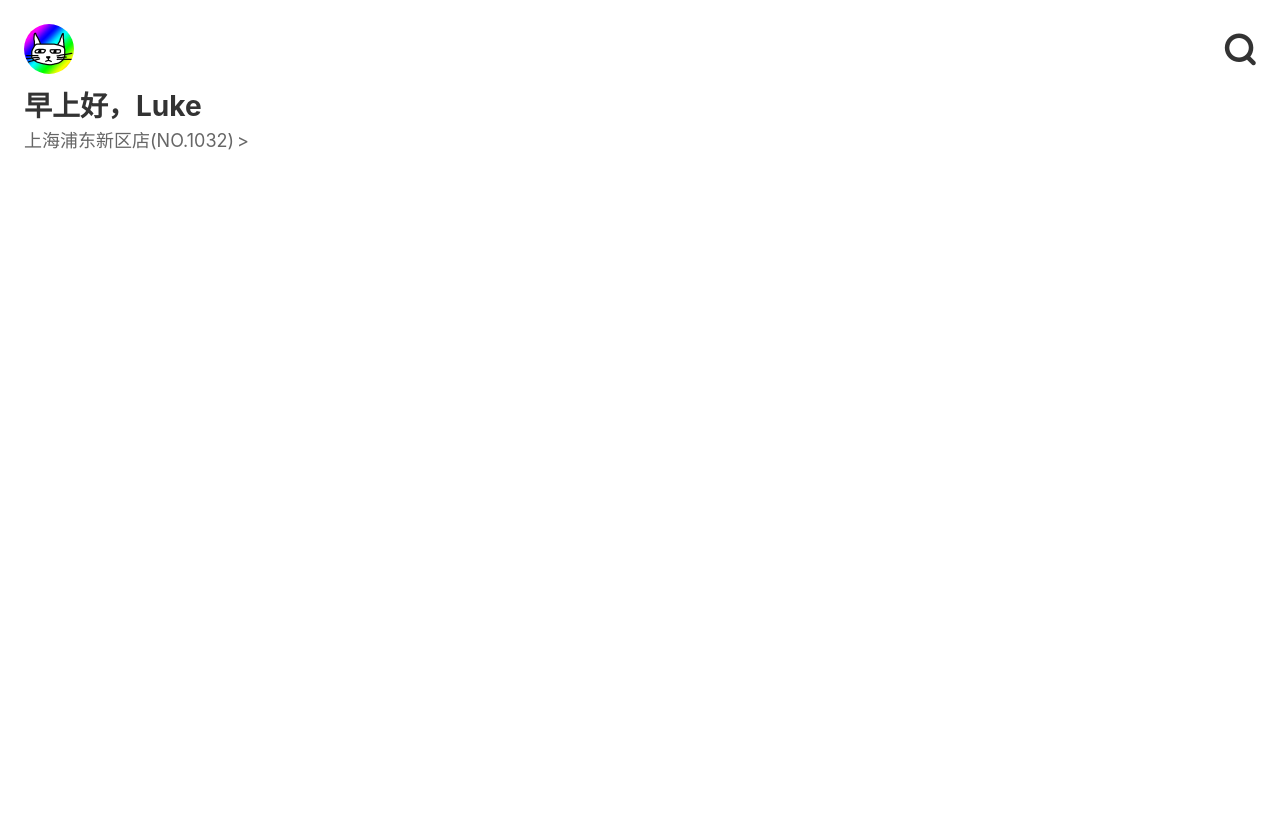
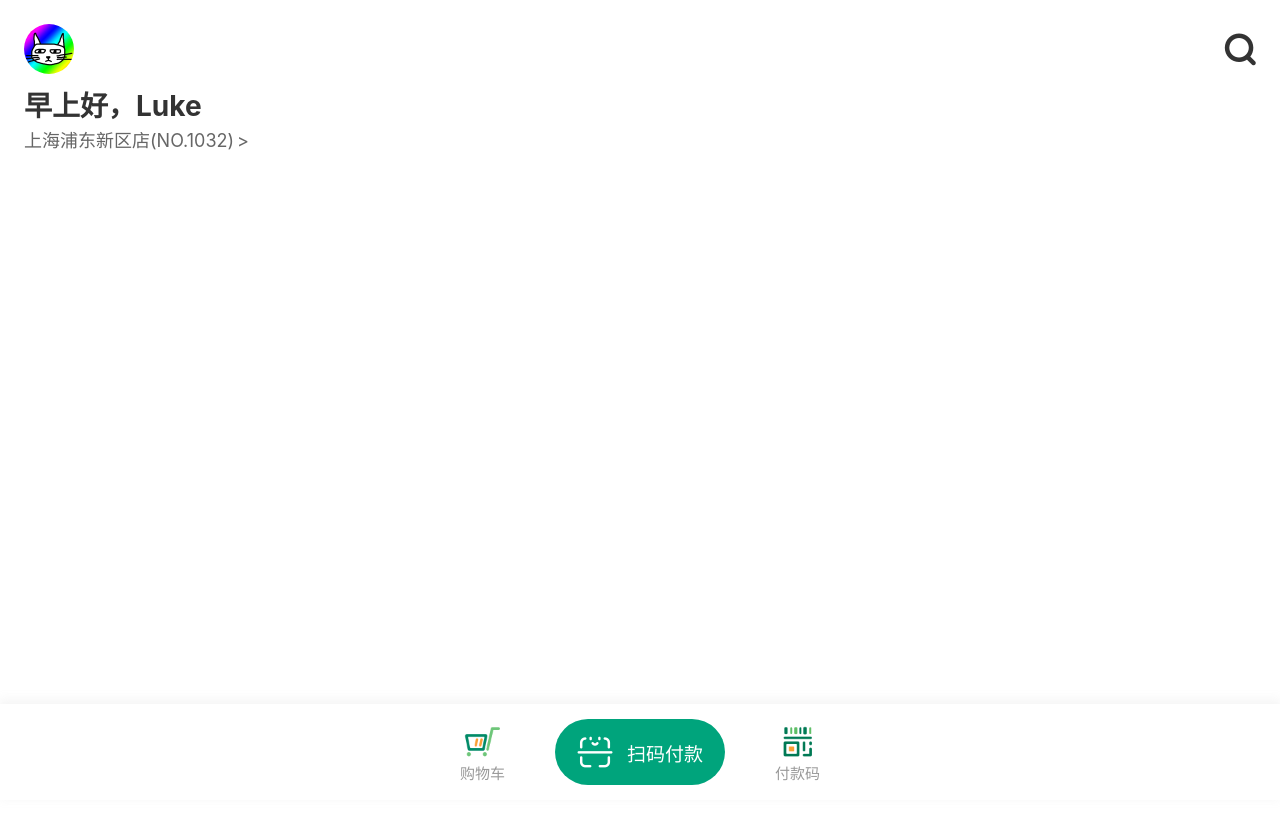
Before and after one commit to asahiP/7-eleven, a React app: page / in a window 1280 px wide. Shown: the top 824 px of the page. Built offline with nearby package versions, Linux system fonts and the light colour scheme.

Commit message:
- 完成：页面<Home>子组件<TapBar>

```diff
--- a/pages/Home/Home.scss
+++ b/pages/Home/Home.scss
@@ -1,14 +1,15 @@
 @import '~@/variables.scss';
 @import './Sticky.scss';
+@import './TapBar.scss';
 
 .home {
 
   &__search-wapper {
     position: fixed;
-    top: $offset + 7;
-    right: $offset;
+    top: $sticky__offset + 7;
+    right: $sticky__offset;
 
-    font-size: 32px;
+    font-size: $icon-size-main;
     font-weight: 600;
     color: $font-color-main;
     text-decoration: none;
--- a/pages/Home/Home.tsx
+++ b/pages/Home/Home.tsx
@@ -1,9 +1,10 @@
 import React, { useState, useEffect } from 'react'
 import { Link } from 'react-router-dom'
+import { throttle } from '@/utils'
+
 import './Home.scss'
 import Sticky from './Sticky'
-import { throttle } from '@/utils'
-
+import TabBar from './TapBar'
 
 export default function Home (): JSX.Element {
   const [scrollTop, setScrollTop] = useState(0)
@@ -19,6 +20,7 @@ export default function Home (): JSX.Element {
       <Sticky scrollTop={scrollTop}/>
       <Link to="/" className="home__search-wapper"><span className="common__icon common__icon--search"></span></Link>
       <div style={{ height: '1800px' }}></div>
+      <TabBar/>
     </>
   )
 }
--- a/pages/Home/Sticky.scss
+++ b/pages/Home/Sticky.scss
@@ -1,19 +1,17 @@
-@import '~@/variables.scss';
-
-$wapper-height: 160px;
-$offset: 24px;
-$icon-size: 50px;
-$info-size: 28px;
-$location-size: 18px;
-$location-offset-bottom: 10px;
-$info-offset-bottom: $location-size + $location-offset-bottom + 12px;
+$sticky__wapper-height: 160px;
+$sticky__offset: 24px;
+$sticky__icon-size: 50px;
+$sticky__info-size: 28px;
+$sticky__location-size: 18px;
+$sticky__location-offset-bottom: 10px;
+$sticky__info-offset-bottom: $sticky__location-size + $sticky__location-offset-bottom + 12px;
 
 .sticky {
   &__wapper {
     position: fixed;
 
     width: 100%;
-    height: $wapper-height;
+    height: $sticky__wapper-height;
 
     overflow: hidden;
 
@@ -22,7 +20,7 @@ $info-offset-bottom: $location-size + $location-offset-bottom + 12px;
     transition: transform .2s ease-out;
 
     &--is-sticky {
-      transform: translate3d(0, 0 - $icon-size - $offset, 0);
+      transform: translate3d(0, 0 - $sticky__icon-size - $sticky__offset, 0);
 
       & .sticky__user-icon {
         transform: translate3d(0, -20px, 0);
@@ -33,11 +31,11 @@ $info-offset-bottom: $location-size + $location-offset-bottom + 12px;
   &__user {
     &-icon {
       position: absolute;
-      top: $offset;
-      left: $offset;
+      top: $sticky__offset;
+      left: $sticky__offset;
 
-      width: $icon-size;
-      height: $icon-size;
+      width: $sticky__icon-size;
+      height: $sticky__icon-size;
       overflow: hidden;
 
       border-radius: 50%;
@@ -49,20 +47,20 @@ $info-offset-bottom: $location-size + $location-offset-bottom + 12px;
     }
     &-info {
       position: absolute;
-      bottom: $info-offset-bottom;
-      left: $offset;
+      bottom: $sticky__info-offset-bottom;
+      left: $sticky__offset;
 
-      font-size: $info-size;
+      font-size: $sticky__info-size;
       line-height: 1;
       font-weight: 700;
       color: $font-color-main;
     }
     &-location {
       position: absolute;
-      left: $offset;
-      bottom: $location-offset-bottom;
+      left: $sticky__offset;
+      bottom: $sticky__location-offset-bottom;
 
-      font-size: $location-size;
+      font-size: $sticky__location-size;
       line-height: 1;
       color: $font-color-sub;
 
--- /dev/null
+++ b/pages/Home/TapBar.scss
@@ -0,0 +1,75 @@
+$tapbar__scan-width: 170px;
+$tapbar__scan-height: 66px;
+$tapbar__wapper-height: $tapbar__scan-height + 30;
+$tapbar__icon-size: $icon-size-main + 8;
+
+.tapbar {
+  &__wapper {
+    display: flex;
+    flex-direction: row;
+    align-items: center;
+    justify-content: center;
+
+    position: fixed;
+    left: 0;
+    bottom: 0;
+
+    width: 100%;
+    height: $tapbar__wapper-height;
+
+    margin: 0;
+    padding: 0;
+
+    background: white;
+
+    box-shadow: 0 -3px 10px 1px rgba(181, 181, 181, 0.15);
+
+    & li {
+      list-style: none;
+
+      & a {
+        text-decoration: none;
+      }
+    }
+  }
+
+  &__icon {
+    width: $tapbar__icon-size;
+    height: $tapbar__icon-size;
+
+    margin: auto;
+  }
+
+  &__info {
+    font-size: 15px;
+    color: $font-color-placeholder;
+  }
+
+  &__scan {
+    display: flex;
+    align-items: center;
+
+    width: $tapbar__scan-width;
+    height: $tapbar__scan-height;
+
+    margin: 0 50px;
+    padding: 15px 20px;
+
+    border-radius: $tapbar__scan-height;
+
+    color: white;
+    background: $theme-green;
+
+    box-sizing: border-box;
+    &-icon {
+      font-size: $tapbar__icon-size;
+      font-weight: 500;
+    }
+    &-info {
+      display: block;
+
+      margin-left: 12px;
+      font-size: 19px;
+    }
+  }
+}
--- /dev/null
+++ b/pages/Home/TapBar.tsx
@@ -0,0 +1,36 @@
+import React from 'react'
+import { Link } from 'react-router-dom'
+
+import CartIcon from '@public/icons/cart@2x.png'
+import QRCodeIcon from '@public/icons/qrcode@2x.png'
+
+export default function TapBar () {
+  return (
+    <ul className="tapbar__wapper">
+      <li>
+        <Link to="/">
+          <div className="tapbar__icon">
+            <img src={CartIcon} alt="icon" width="100%"/>
+          </div>
+          <span className="tapbar__info">购物车</span>
+        </Link>
+      </li>
+      <li>
+        <Link to="/">
+          <div className="tapbar__scan tapbar__scan-icon">
+            <span className="common__icon common__icon--scan"></span>
+            <span className="tapbar__scan-info">扫码付款</span>
+          </div>
+        </Link>
+      </li>
+      <li>
+        <Link to="/">
+          <div className="tapbar__icon">
+            <img src={QRCodeIcon} alt="icon" width="100%"/>
+          </div>
+          <span className="tapbar__info">付款码</span>
+        </Link>
+      </li>
+    </ul>
+  )
+}
--- a/src/routes/index.ts
+++ b/src/routes/index.ts
@@ -1,13 +1,13 @@
 interface route {
   path: string
   authname: string
-  component: JSX.Element
+  component: (props?: any) => JSX.Element
   exact?: boolean
 }
 
 import Home from '@pages/Home/Home'
 
-const routes = [
+const routes: route[] = [
   {
     path: '/',
     authname: 'home',
--- a/src/variables.scss
+++ b/src/variables.scss
@@ -14,3 +14,6 @@ $theme-red: #ff5c58;
 
 // 圆角
 $border-radius: 16px;
+
+// 图标尺寸
+$icon-size-main: 32px;
```
